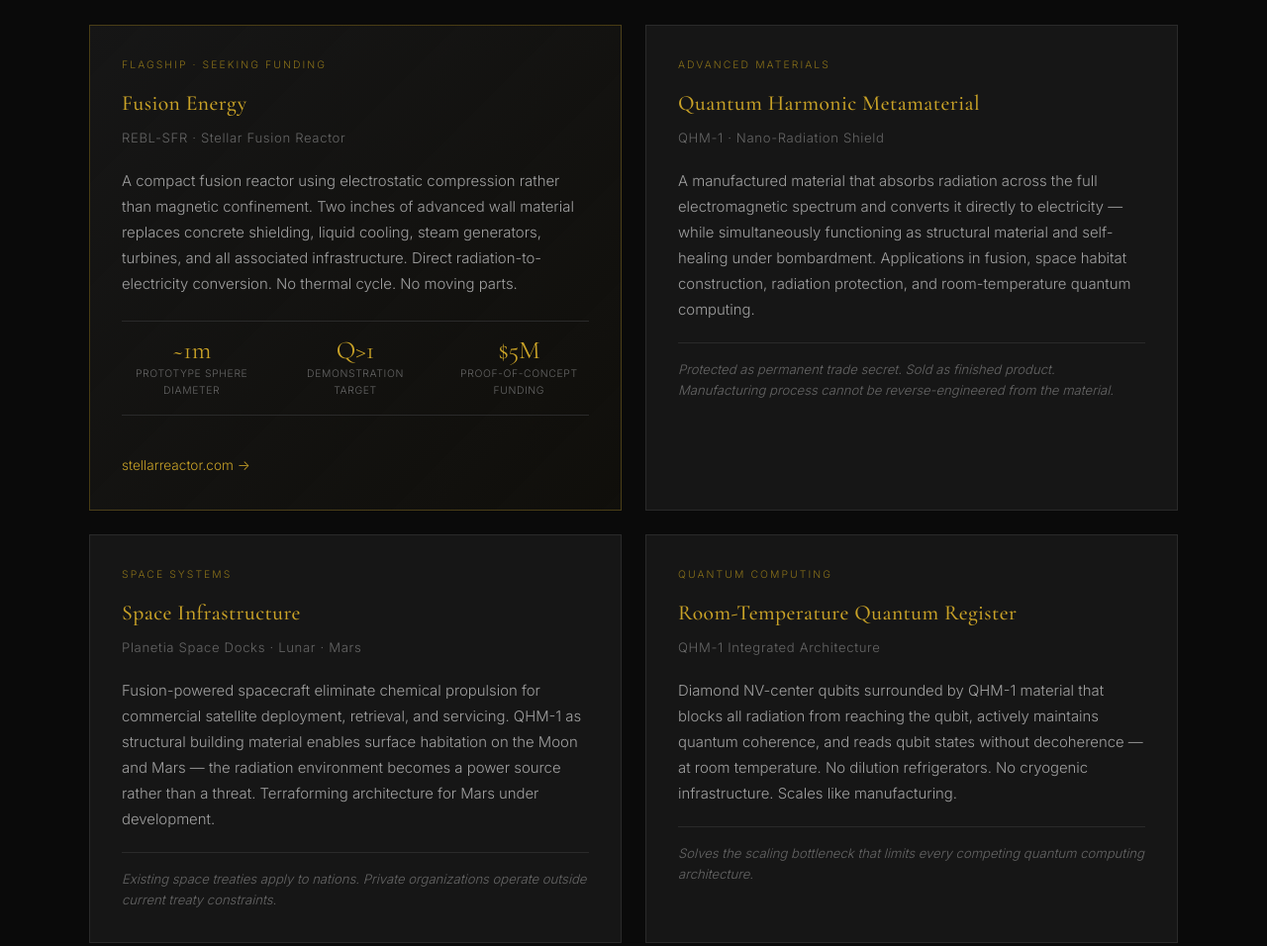
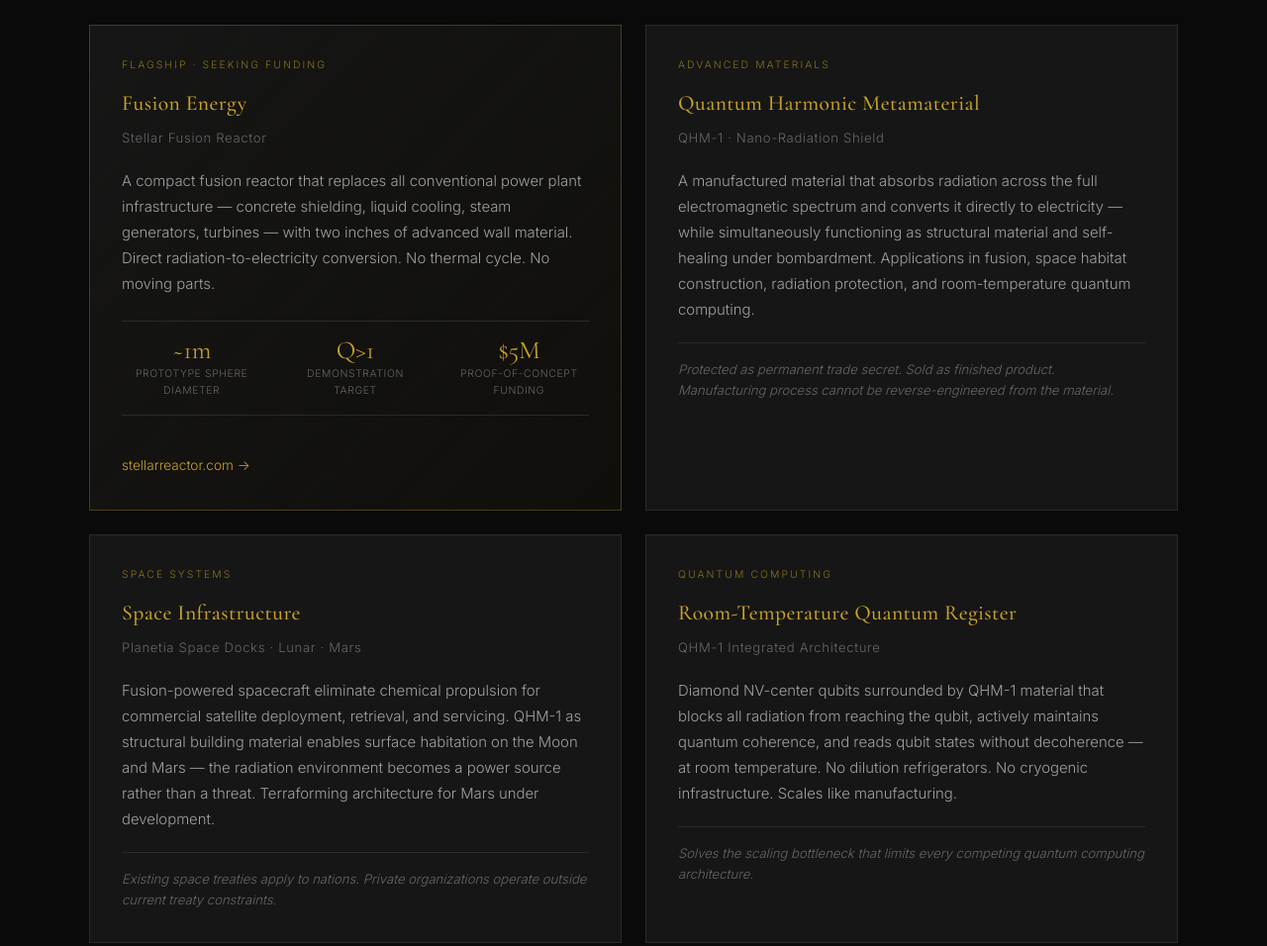
Before and after one commit to lucian-png/lucianindustries-site, a website: page index.html in a window 1280 px wide. Shown: the part 1580-2536 px from the top of the page at 99% size. Drawn offline with nearby package versions, Linux system fonts and the light colour scheme.

Commit message:
Remove REBL-SFR and electrostatic from fusion card and ecosystem section
- Fusion card product label: 'REBL-SFR · Stellar Fusion Reactor' → 'Stellar Fusion Reactor'
- Fusion card description: removed 'electrostatic compression rather than
  magnetic confinement'; reframed as 'replaces all conventional power plant
  infrastructure'
- Ecosystem section: 'REBL-SFR fusion reactor' → 'Stellar Fusion Reactor'

Co-Authored-By: Claude Anthro Randolph <noreply@anthropic.com>

```diff
--- a/index.html
+++ b/index.html
@@ -95,8 +95,8 @@
                 <div class="portfolio-card flagship">
                     <div class="card-label">FLAGSHIP · SEEKING FUNDING</div>
                     <h3>Fusion Energy</h3>
-                    <div class="card-product">REBL-SFR · Stellar Fusion Reactor</div>
-                    <p>A compact fusion reactor using electrostatic compression rather than magnetic confinement. Two inches of advanced wall material replaces concrete shielding, liquid cooling, steam generators, turbines, and all associated infrastructure. Direct radiation-to-electricity conversion. No thermal cycle. No moving parts.</p>
+                    <div class="card-product">Stellar Fusion Reactor</div>
+                    <p>A compact fusion reactor that replaces all conventional power plant infrastructure — concrete shielding, liquid cooling, steam generators, turbines — with two inches of advanced wall material. Direct radiation-to-electricity conversion. No thermal cycle. No moving parts.</p>
                     <div class="card-stats">
                         <div class="card-stat">
                             <span class="cstat-val">~1m</span>
@@ -232,7 +232,7 @@
                 </a>
                 <a href="https://stellarreactor.com" target="_blank" class="network-card">
                     <span class="network-domain">stellarreactor.com</span>
-                    <span class="network-desc">REBL-SFR fusion reactor — technical overview and investor pathway</span>
+                    <span class="network-desc">Stellar Fusion Reactor — technical overview and investor pathway</span>
                 </a>
                 <a href="https://lucianrandolph.com" target="_blank" class="network-card">
                     <span class="network-domain">lucianrandolph.com</span>
```
